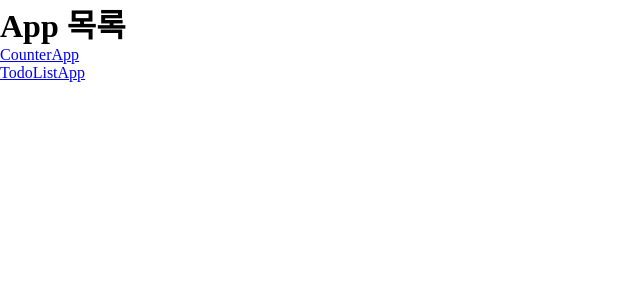
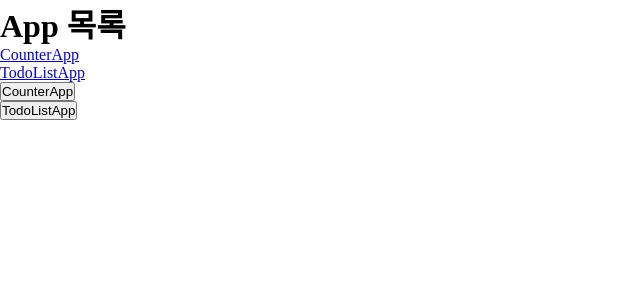
Before and after one commit to Delend08/Programming_React01, a React (Vite) app: page / in a window 1280 px wide. Shown: the top 300 px of the page, without its empty margins (0-640 px from the left). Built offline with nearby package versions, Linux system fonts and the light colour scheme.

Commit message:
RouterApp useNavigate()

```diff
--- a/src/RouterApp.jsx
+++ b/src/RouterApp.jsx
@@ -1,22 +1,34 @@
 import React from 'react'
-import { BrowserRouter, Route, Routes, Link } from 'react-router-dom'
+import { BrowserRouter, Route, Routes, Link, useNavigate } from 'react-router-dom'
 import CounterApp from './CounterApp'
 import TodoListApp from './TodoListApp'
 
 function LinkButtonPageApp() {
+    const navigate = useNavigate();
+
     return (
         <>
             <h1>App 목록</h1>
             <ul>
                 <li>
                     <Link to="/counterapp">
-                    CounterApp
+                        CounterApp
                     </Link>
                 </li>
                 <li>
                     <Link to="/todolistapp">
-                    TodoListApp
+                        TodoListApp
                     </Link>
+                </li>
+                <li>
+                    <button
+                        onClick={() => navigate("/counterApp")}
+                    > CounterApp</button>
+                </li>
+                <li>
+                    <button
+                        onClick={() => navigate("/todolistapp")}
+                    >TodoListApp</button>
                 </li>
             </ul>
         </>
```
Also changed, not shown: 1 other file (tests, documents, lock files or other folders).
